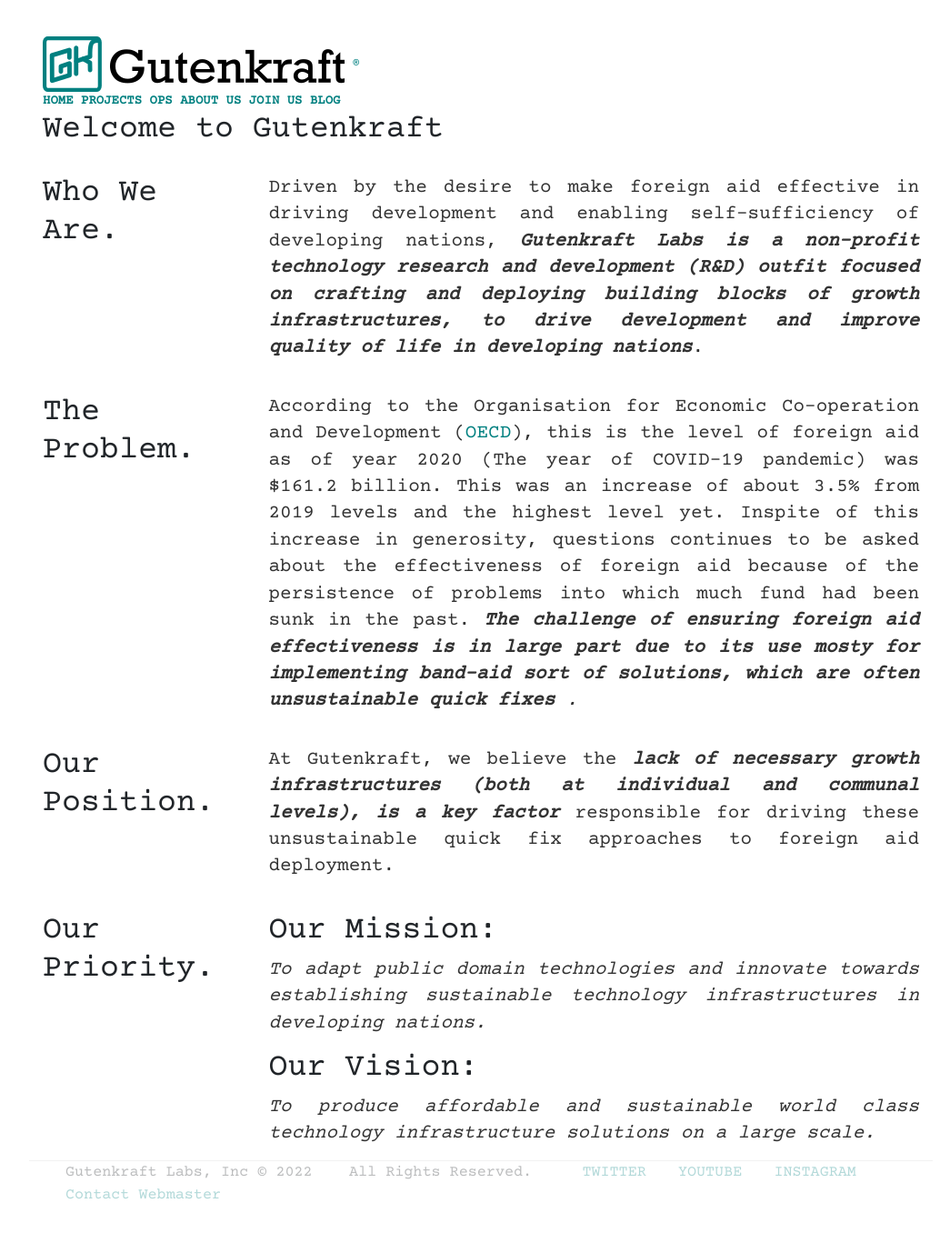
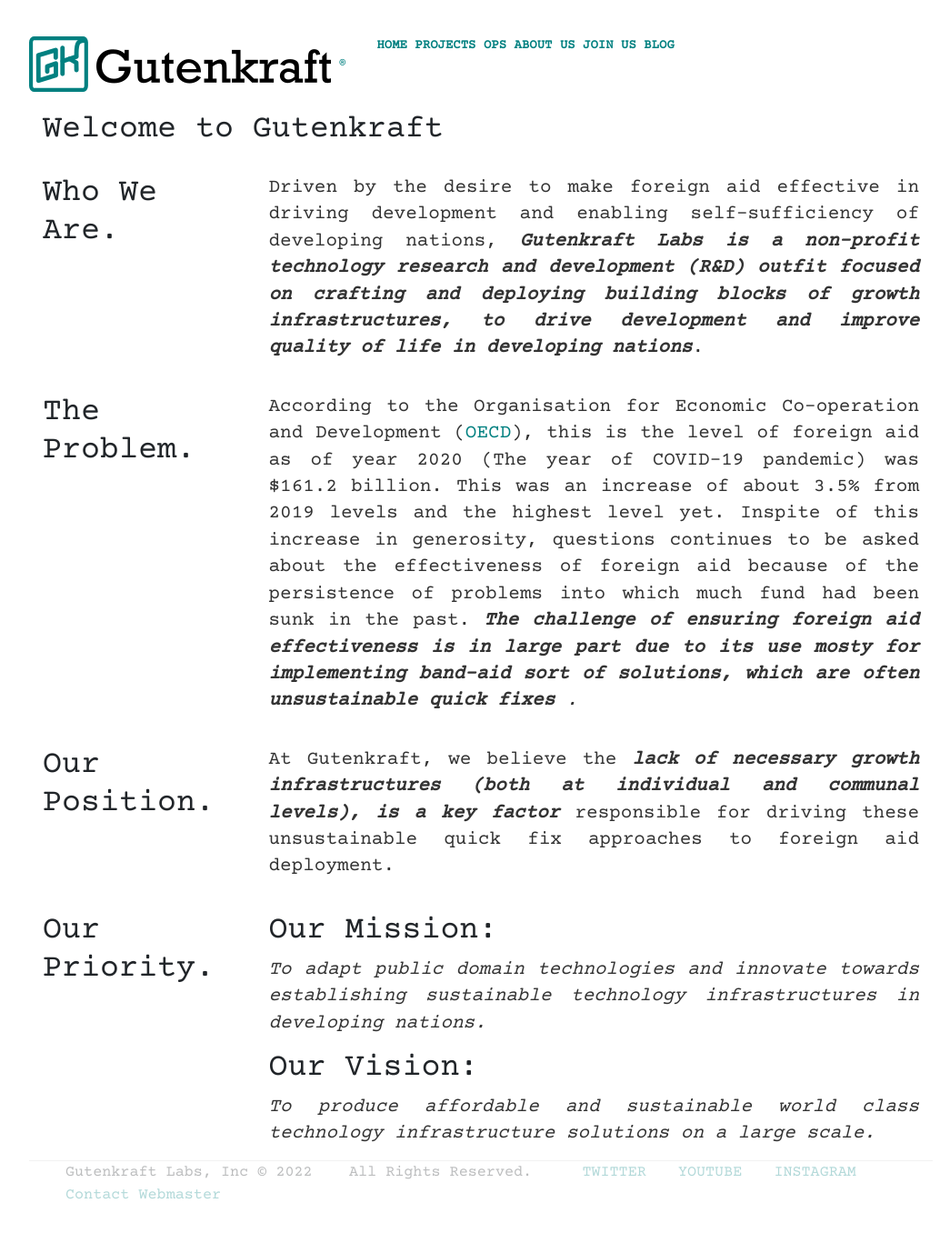
Before and after one commit to oferonmi/datafilik.github.io, a Jekyll site: the page built from index.html, in a window 1280 px wide. Shown: the whole page at 91% size, without its empty margins (111-1156 px from the left). Built offline with Jekyll 4.4.1, drawn with Linux system fonts in a browser that asks for light colours; some web fonts are replaced.

Commit message:
header update

```diff
--- a/_includes/header.html
+++ b/_includes/header.html
@@ -1,10 +1,11 @@
 <div class="header">
 	<div class="container">
-		<!-- <nav class="nav"> -->
-		<!-- <ul class="nav justify-content-end"> -->
+		<div class="row">
+
 			<a href="/" id="logo">
 				<img src="/img/gk_logo_v2.png" class="logo" alt="logo" valign="left">&nbsp;&reg;
 			</a>&nbsp;&nbsp;&nbsp;&nbsp;
+
 			<nav class="menu">
 				<a href="/">HOME</a>
 				<a href="/projects">PROJECTS</a>
@@ -12,10 +13,11 @@
 				<a href="/about">ABOUT US</a>
 				<a href="/careers">JOIN US</a>
 				<a href="/blog">BLOG</a>
+			</nav>
 
-		</nav>
-	</div>
-
+		</div><!--/row-->
+	</div><!--/container-->
+	<br>
 	<!-- <a href = "/" id = "logo">
 			<img src="/img/gk_logo_v2.png" class = "logo" alt="logo" valign = "left">&nbsp;&reg;
 		</a> -->
```
Lines whose indentation alone changed are shown as unchanged.
